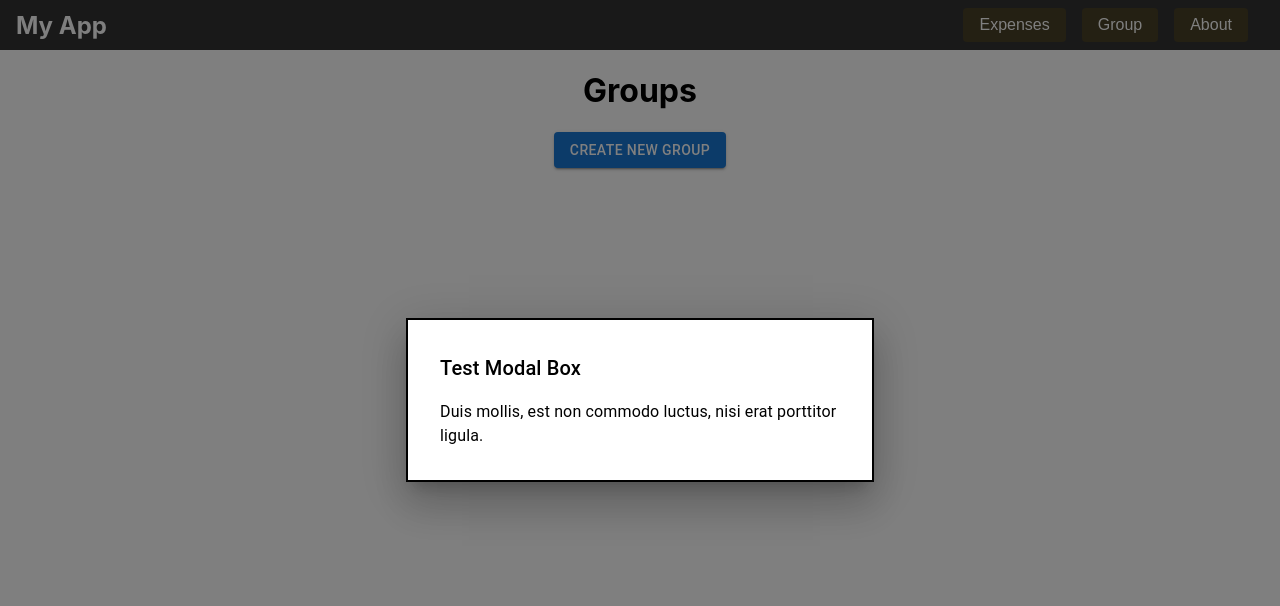
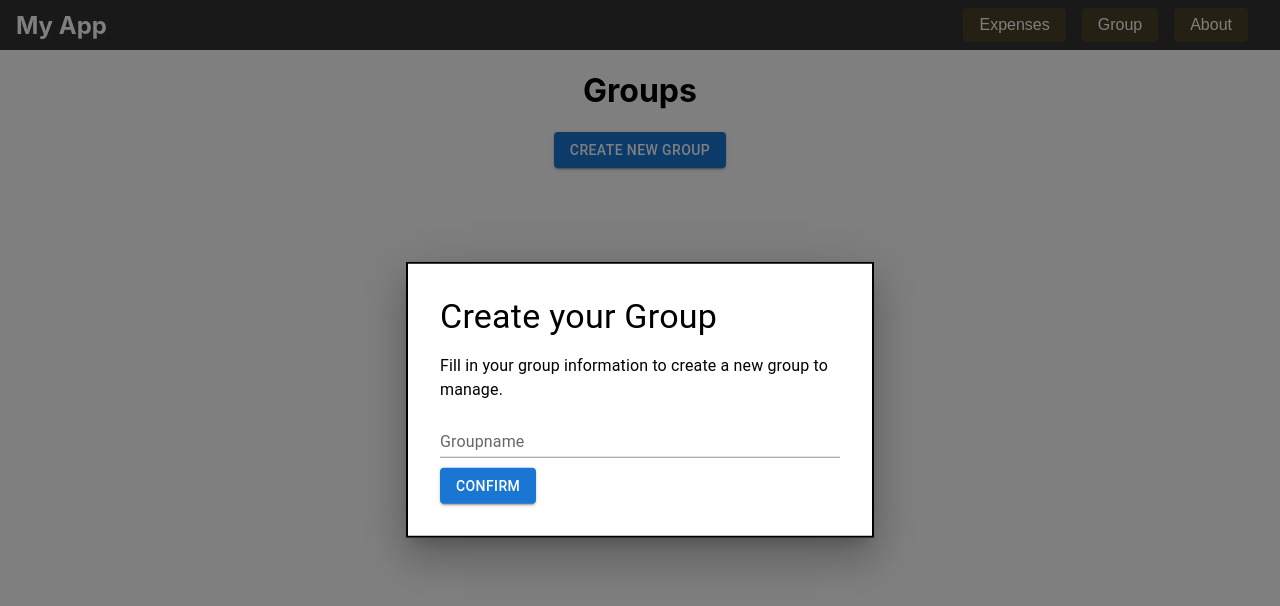
Before and after one commit to Michael-Eifert/react-path, a React (Create React App) app in the folder my-app/: page /group in a window 1280 px wide. Both pictures are taken after a click on the button "CREATE NEW GROUP". Shown: the top 606 px of the page. Built offline with nearby package versions, Linux system fonts and the light colour scheme.

Commit message:
give popup functionality

```diff
--- a/my-app/package.json
+++ b/my-app/package.json
@@ -6,6 +6,7 @@
     "@emotion/react": "^11.10.6",
     "@emotion/styled": "^11.10.6",
     "@mui/material": "^5.11.12",
+    "@mui/material-next": "^6.0.0-alpha.79",
     "@testing-library/jest-dom": "^5.16.5",
     "@testing-library/user-event": "^13.5.0",
     "react": "^18.2.0",
--- a/my-app/src/components/Popup.tsx
+++ b/my-app/src/components/Popup.tsx
@@ -1,11 +1,14 @@
-import React from 'react'
+import React, { useState } from 'react'
 import Box from '@mui/material/Box'
 import Typography from '@mui/material/Typography'
 import Modal from '@mui/material/Modal'
+import TextField from '@mui/material/TextField'
+import Button from '@mui/material/Button'
 
 interface Props {
   open: boolean
   handleClose: () => void
+  handleConfirm: () => void // Here you have to return the group object
 }
 
 const style = {
@@ -20,7 +23,17 @@ const style = {
   p: 4,
 }
 
-const Popup: React.FC<Props> = ({ open, handleClose }) => {
+const Popup: React.FC<Props> = ({ open, handleClose, handleConfirm }) => {
+  const [groupName, setGroupName] = useState('')
+  const onChangeGroupName = (event: React.ChangeEvent<HTMLInputElement>) => {
+    setGroupName(event.target.value)
+    console.log('Changed groupName: ', groupName)
+  }
+  const onHandleConfirm = () => {
+    handleConfirm()
+    handleClose()
+  }
+
   return (
     <Modal
       open={open}
@@ -30,13 +43,24 @@ const Popup: React.FC<Props> = ({ open, handleClose }) => {
       data-testid="modal"
     >
       <Box sx={style}>
-        <Typography id="box-title" variant="h6" component="h2">
-          Test Modal Box
+        <Typography id="box-title" variant="h4" component="h2">
+          Create your Group
         </Typography>
-        <Typography id="box-description" sx={{ mt: 2 }}>
-          Duis mollis, est non commodo luctus, nisi erat porttitor ligula.
+        <Typography id="box-description" variant="body1" sx={{ mt: 2 }}>
+          Fill in your group information to create a new group to manage.
         </Typography>
+        <TextField
+            autoFocus
+            margin="dense"
+            id="name"
+            label="Groupname"
+            fullWidth
+            variant="standard"
+            onChange={onChangeGroupName}
+          />
+        <Button sx={{mt: '6px'}} variant="contained" color="primary" onClick={onHandleConfirm}>Confirm</Button>
       </Box>
+
     </Modal>
   )
 }
--- a/my-app/src/pages/Group.tsx
+++ b/my-app/src/pages/Group.tsx
@@ -1,11 +1,15 @@
-import React from 'react'
+import React, { useState } from 'react'
 import Button from '@mui/material/Button'
 import Popup from '../components/Popup'
 
 const Group: React.FC = () => {
-  const [open, setOpen] = React.useState(false)
+  const [open, setOpen] = useState(false)
+
   const handleOpen = () => setOpen(true)
   const handleClose = () => setOpen(false)
+  const onConfirmPopup = () => {
+    console.log('you called the confirm button')
+  }
 
   return (
     <>
@@ -13,7 +17,7 @@ const Group: React.FC = () => {
       <Button variant="contained" onClick={handleOpen}>
         Create new Group
       </Button>
-      <Popup open={open} handleClose={handleClose}></Popup>
+      <Popup open={open} handleClose={handleClose} handleConfirm={onConfirmPopup}></Popup>
     </>
   )
 }
```
Also changed, not shown: 2 other files (tests, documents, lock files or other folders).
